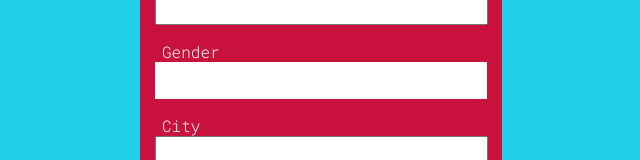
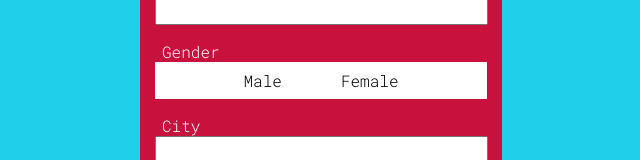
Before and after one commit to pranjal-sarkar/React.js-Contest-1, a React (Create React App) app: page / in a window 1280 px wide. Shown: the part 204-364 px from the top of the page, without its empty margins (319-959 px from the left). Built offline with nearby package versions, Linux system fonts and the light colour scheme.

Commit message:
changed some more css

```diff
--- a/src/components/Login.css
+++ b/src/components/Login.css
@@ -83,11 +83,15 @@ body{
     margin-right: 17%;
     width: 41px;
     border-radius: 6px;
+
+    color: black;
 }
 
 .female{
     /* height: 95%; */
     border-radius: 6px;
+
+    color: black;
 }
 
 .male:hover{
```
